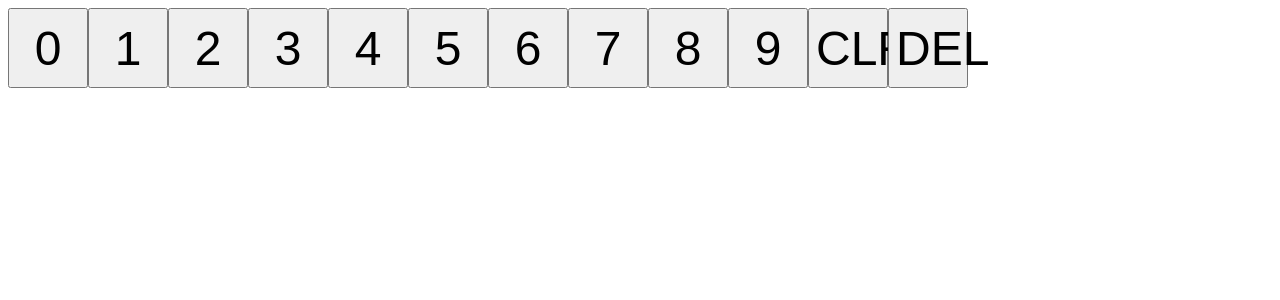
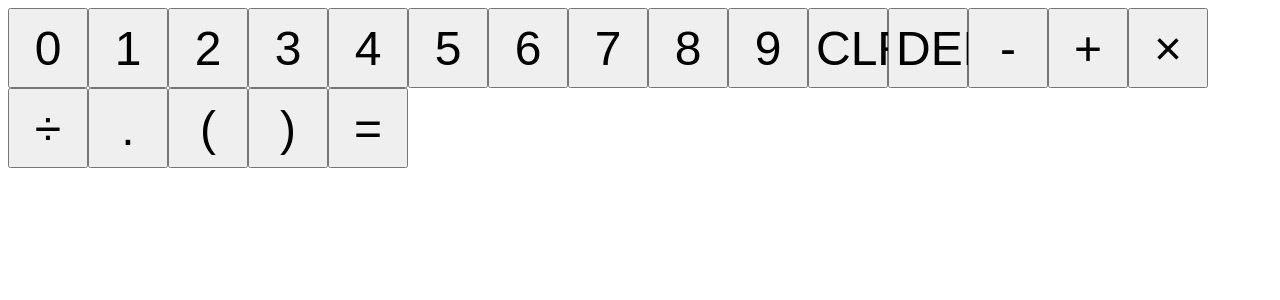
Before and after one commit to ActuallySilver/Calculator, a React app: page / in a window 1280 px wide. Shown: the top 300 px of the page. Built offline with nearby package versions, Linux system fonts and the light colour scheme; the HTML template or start-up script is replaced by a standard one.

Commit message:
add_buttons_to_calculator

```diff
--- a/src/Components/Calculator/Keyboard/index.tsx
+++ b/src/Components/Calculator/Keyboard/index.tsx
@@ -1,6 +1,7 @@
 import { useContext } from "react";
 import CalculatorButton, { CalculatorButtonProps } from "./CalculatorButton";
 import { CalculatorContext } from "@/context/CalculatorContext";
+import { calculate } from "@/utils/calculate";
 
 function Keyboard() {
   const calculatorContext = useContext(CalculatorContext);
@@ -30,6 +31,22 @@ function Keyboard() {
         setDisplayValue((currentDisplayValue) => currentDisplayValue.substring(0, currentDisplayValue.length - 1));
       },
     },
+    { value: "-" },
+    { value: "+" },
+    { value: "×" },
+    { value: "÷" },
+    { value: "." },
+    { value: "(" },
+    { value: ")" },
+    {
+      value: "=",
+      onClick: () => {
+        setDisplayValue((equation) => {
+          const value = calculate(equation)
+        return value
+        });
+      },
+    },
   ];
 
   return (
```
